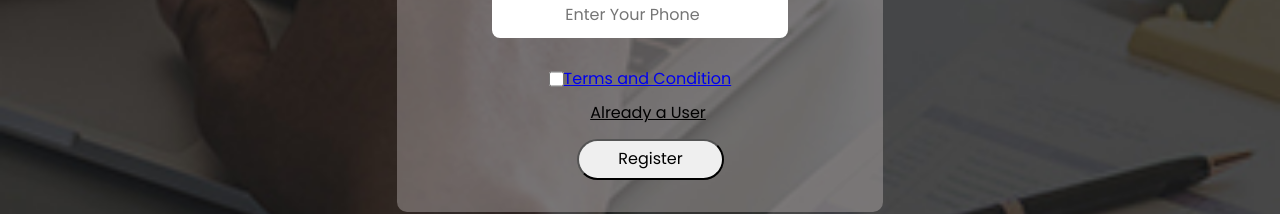
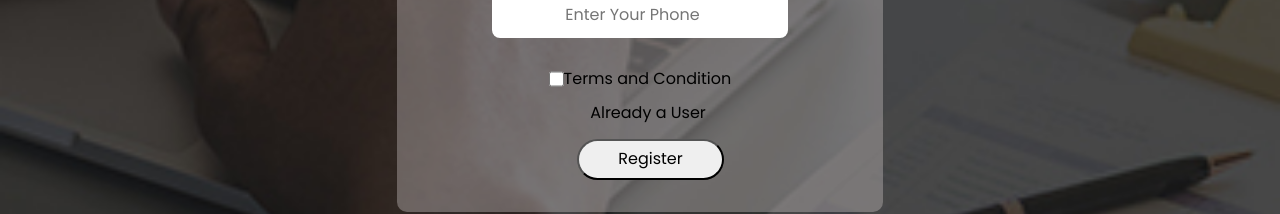
Before and after one commit to Tradelal/DEMO_CLIENT, a React (Vite) app: page /addUser in a window 1280 px wide. Shown: the part 511-725 px from the top of the page. Built offline with nearby package versions, Linux system fonts and the light colour scheme; no server answers.

Commit message:
Update AddUser.jsx

```diff
--- a/src/pages/AddUser/AddUser.jsx
+++ b/src/pages/AddUser/AddUser.jsx
@@ -187,10 +187,10 @@ const AddUser = () => {
                         </div>
                         <div className="alreadyuser" style={{ marginBottom: "1rem" }}>
                             <input type="checkbox" onChange={handleCheckChange} />
-                            <a href="/terms&condition">Terms and Condition</a>
+                            <a style={{backgroundColor: "transparent", padding: "0px", border: "none", textDecoration: "none", color: "black"}} href="/terms&condition">Terms and Condition</a>
                         </div>
                         <div className="alreadyuser">
-                            <a href="/loguser" className="userLink" style={{ marginBottom: "1rem" }}>Already a User</a>
+                            <a style={{backgroundColor: "transparent", padding: "0px", border: "none", textDecoration: "none", color: "black", marginBottom: "1rem"}} href="/loguser" className="userLink">Already a User</a>
                         </div>
 
                         <button type="submit" className="login-btn new">Register</button>
```
